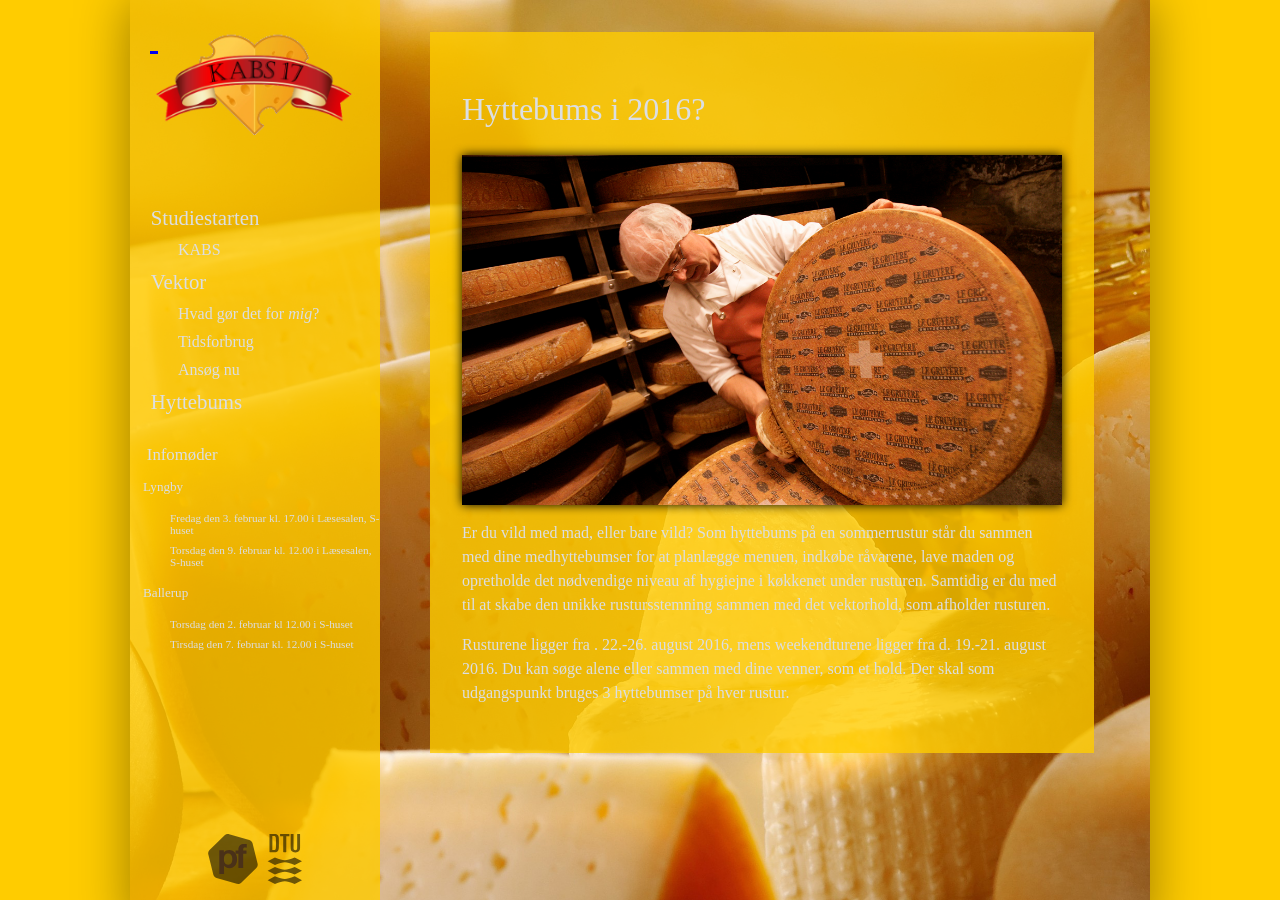
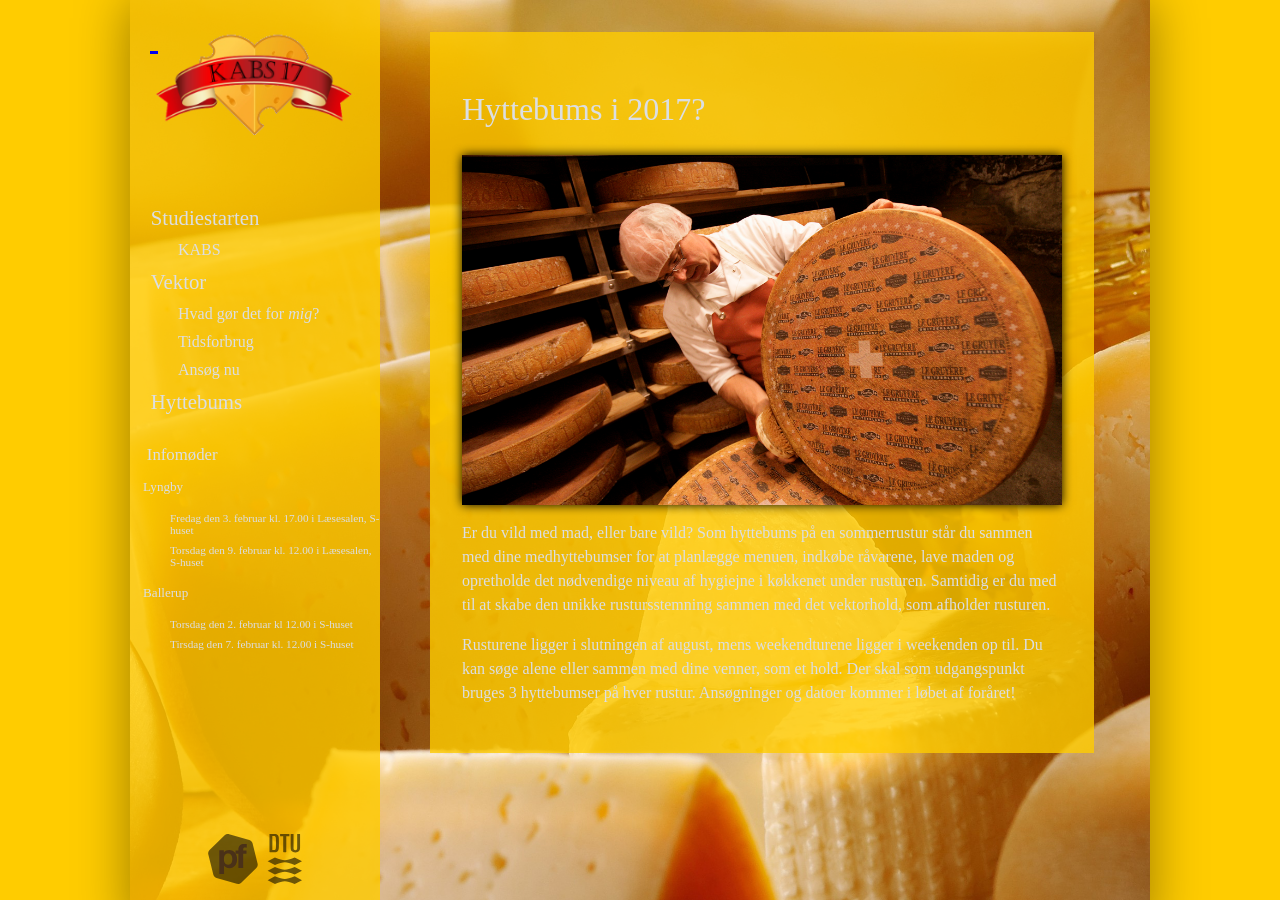
Before and after one commit to KABSDTU/kabsdtu.github.io, a Jekyll site: the page built from hyttebums.md, in a window 1280 px wide and 900 px high. Built offline with Jekyll 4.4.1, drawn with Linux system fonts in a browser that asks for light colours; some web fonts are replaced.

Commit message:
Update hyttebums.md

```diff
--- a/hyttebums.md
+++ b/hyttebums.md
@@ -2,12 +2,12 @@
 layout: default
 title: Hyttebums
 ---
-<h1>Hyttebums i 2016?</h1>
+<h1>Hyttebums i 2017?</h1>
 
 <div id="poster-image" style="background-image: url('/static/img/t4.jpg');">
 </div>
 
 <p>Er du vild med mad, eller bare vild? Som hyttebums på en sommerrustur står du sammen med dine medhyttebumser for at planlægge menuen, indkøbe råvarene, lave maden og opretholde det nødvendige niveau af hygiejne i køkkenet under rusturen. Samtidig er du med til at skabe den unikke rustursstemning sammen med det vektorhold, som afholder rusturen.</p>
-<p>Rusturene ligger fra . 22.-26. august 2016, mens weekendturene ligger fra d. 19.-21. august 2016.
-Du kan søge alene eller sammen med dine venner, som et hold. Der skal som udgangspunkt bruges 3 hyttebumser på hver rustur.
+<p>Rusturene ligger i slutningen af august, mens weekendturene ligger i weekenden op til.
+Du kan søge alene eller sammen med dine venner, som et hold. Der skal som udgangspunkt bruges 3 hyttebumser på hver rustur. Ansøgninger og datoer kommer i løbet af foråret!
 </p>
```
